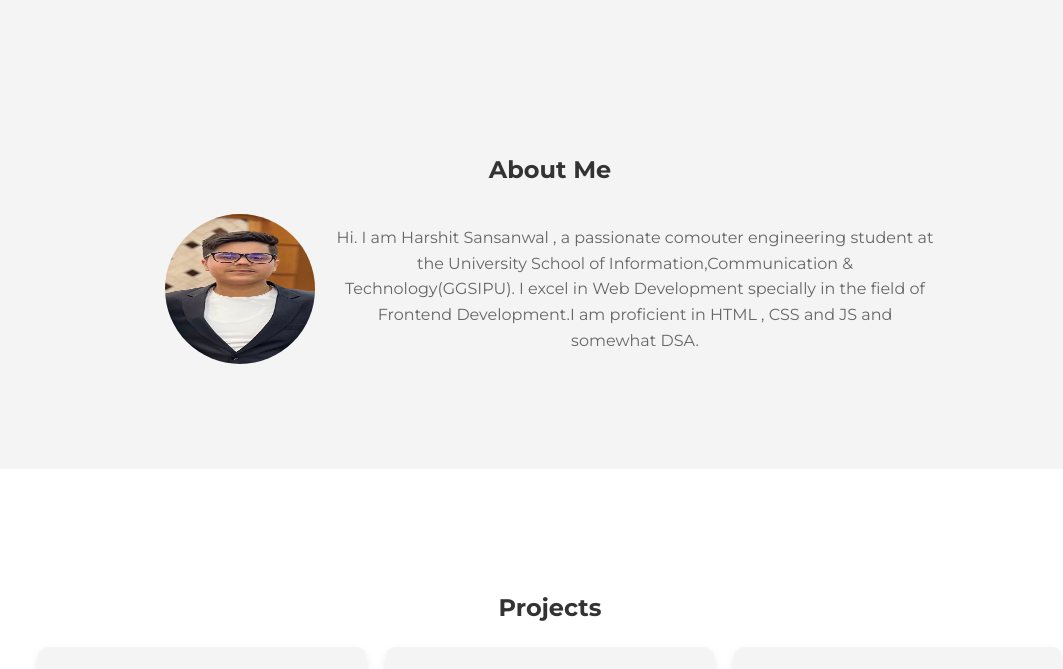
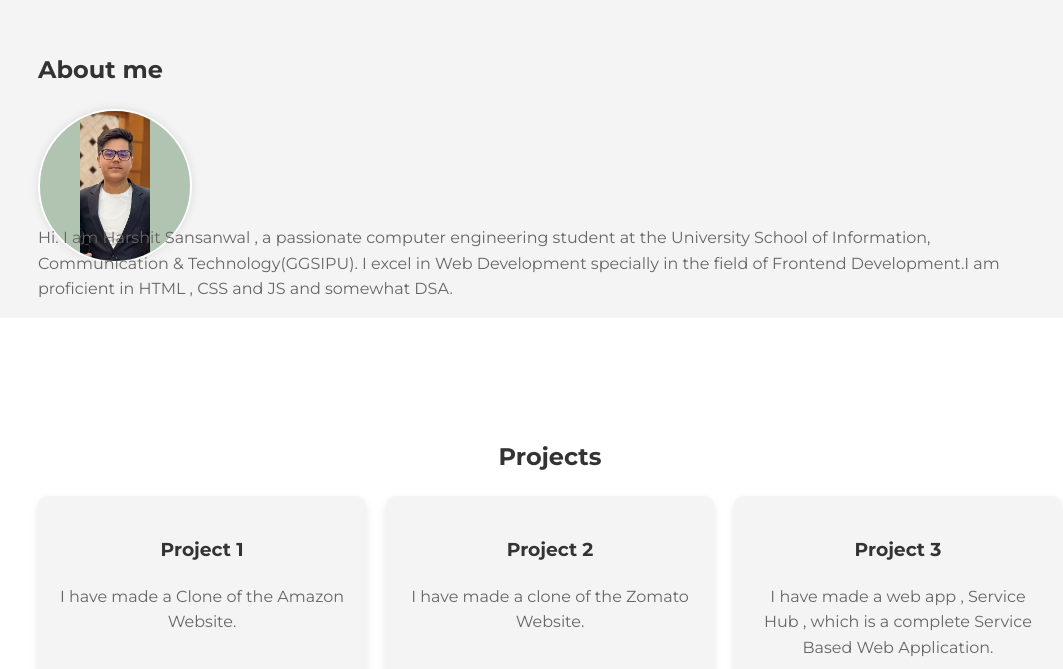
Before and after one commit to Jatin24062005/Harshit-7373.github.io, a plain HTML site: page index.html in a window 1280 px wide. Shown: the part 769-1438 px from the top of the page, without its empty margins (90-1153 px from the left). Drawn offline with Linux system fonts and the light colour scheme.

Commit message:
Profile fixed

```diff
--- a/final2.css
+++ b/final2.css
@@ -7,10 +7,34 @@ body {
     background-color: #f4f4f4;
     color: #333;
 }
+.profile-pic {
+
+    width: 150px; /* Set the width */
+    height: 150px; /* Set the height */
+    border-radius: 50%; /* Makes the image circular */
+    object-fit: contain; /* Ensures the image covers the entire circle */
+    border: 2px solid #fff; /* Optional: Add a white border around the image */
+    box-shadow: 0 0 10px rgba(0, 0, 0, 0.1); /* Optional: Add a subtle shadow */
+    background-color: #b0c4b1;
+}
+
 
 .container {
+
     width: 80%;
     margin: 0 auto;
+}
+
+.frame1{
+    width: 100px;
+    height: 100px;
+    border-radius: 50%;
+
+    background-size: contain;
+}
+
+.frame1 img{
+     background-size:contain;
 }
 
 h1, h2, h3 {
@@ -112,13 +136,13 @@ header nav ul li a:hover {
     justify-content: center;
     align-items: center;
     flex-wrap: wrap;
+
 }
 
 #about img {
-    width: 150px;
-    height: 150px;
-    border-radius: 50%;
-    margin-right: 20px;
+
+
+
     transition: transform 0.3s ease;
 }
 
@@ -236,3 +260,16 @@ button[type="submit"]:hover {
 .linkedin-btn:hover {
     background-color: #005582;
 }
+
+
+
+.frame1{
+    width: 100px;
+    height: 100px;
+    border-radius: 50%;
+
+}
+
+.frame1 img{
+    background-size: contain;
+}
--- a/index.html
+++ b/index.html
@@ -33,12 +33,15 @@
         </div>
     </section>
 
-    <section id="about">
+    <section >
         <div class="container">
-            <h2>About Me</h2>
+            <h2>About me</h2>
             <div class="about-content">
-                <img src="IMG_1559.jpg" alt="Profile Picture" >
-                <p>Hi. I am Harshit Sansanwal , a passionate comouter engineering student at the University School of Information,Communication & Technology(GGSIPU). I excel in Web Development specially in the field of Frontend Development.I am proficient in HTML , CSS and JS and somewhat DSA.</p>
+                <div class="frame1">
+                    <img class="profile-pic" src="IMG_1559.jpg" alt="Profile Picture">
+                </div>
+
+                <p>Hi. I am Harshit Sansanwal , a passionate computer engineering student at the University School of Information, Communication & Technology(GGSIPU). I excel in Web Development specially in the field of Frontend Development.I am proficient in HTML , CSS and JS and somewhat DSA.</p>
             </div>
         </div>
     </section>
```
